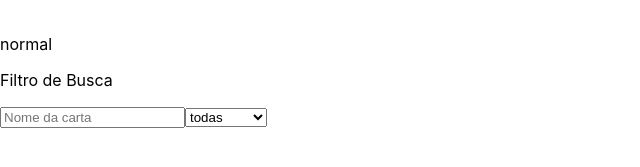
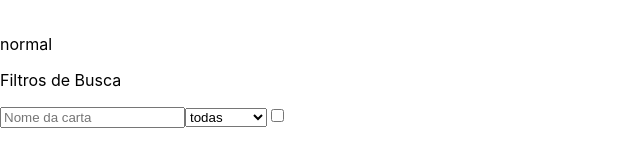
Before and after one commit to venturinn/13-trybe-project-tryunfo, a React (Create React App) app: page / in a window 1280 px wide. Shown: the part 295-462 px from the top of the page, without its empty margins (0-640 px from the left). Built offline with nearby package versions, Linux system fonts and the light colour scheme.

Commit message:
Implementado o requisito 12

```diff
--- a/src/App.js
+++ b/src/App.js
@@ -13,6 +13,7 @@ class App extends React.Component {
     this.deleteCard = this.deleteCard.bind(this);
     this.filterCard = this.filterCard.bind(this);
     this.rareFilter = this.rareFilter.bind(this);
+    this.trunfoFilter = this.trunfoFilter.bind(this);
 
     this.state = {
       cardName: '',
@@ -26,6 +27,7 @@ class App extends React.Component {
       cardsSave: [],
       hasTrunfo: false,
       filteredCards: [],
+      filterDisabled: false,
     };
   }
 
@@ -142,6 +144,23 @@ class App extends React.Component {
     }
   }
 
+  trunfoFilter({ target }) {
+    const value = target.type === 'checkbox' ? target.checked : target.value;
+    const { cardsSave } = this.state;
+
+    if (value === true) {
+      this.setState({
+        filteredCards: cardsSave.filter((card) => card.cardTrunfo === true),
+        filterDisabled: true,
+      });
+    } else {
+      this.setState({
+        filteredCards: cardsSave,
+        filterDisabled: false,
+      });
+    }
+  }
+
   render() {
     const { cardName,
       cardDescription,
@@ -154,6 +173,7 @@ class App extends React.Component {
       hasTrunfo,
       cardsSave,
       filteredCards,
+      filterDisabled,
     } = this.state;
 
     const maxSumCardAttr = 210;
@@ -208,18 +228,20 @@ class App extends React.Component {
           cardTrunfo={ cardTrunfo }
         />
         <div>
-          <p>Filtro de Busca</p>
+          <p>Filtros de Busca</p>
           <input
             type="text"
             data-testid="name-filter"
             onChange={ this.filterCard }
             placeholder="Nome da carta"
+            disabled={ filterDisabled }
           />
           <label htmlFor="rare-filter">
             <select
               name="rare-filter"
               data-testid="rare-filter"
               onChange={ this.rareFilter }
+              disabled={ filterDisabled }
             >
               <option>todas</option>
               <option>normal</option>
@@ -227,11 +249,16 @@ class App extends React.Component {
               <option>muito raro</option>
             </select>
           </label>
-
+          <label htmlFor="trunfo-filter">
+            <input
+              name="trunfo-filter"
+              type="checkbox"
+              data-testid="trunfo-filter"
+              onChange={ this.trunfoFilter }
+            />
+          </label>
         </div>
-
-        {
-          filteredCards.map((card) => (
+        {filteredCards.map((card) => (
           <div key={ card.cardName }>
             <Card
               cardName={ card.cardName }
@@ -252,8 +279,7 @@ class App extends React.Component {
               Excluir
             </button>
           </div>
-          ))
-        }
+        ))}
       </div>
     );
   }
```
Lines whose indentation alone changed are shown as unchanged.
